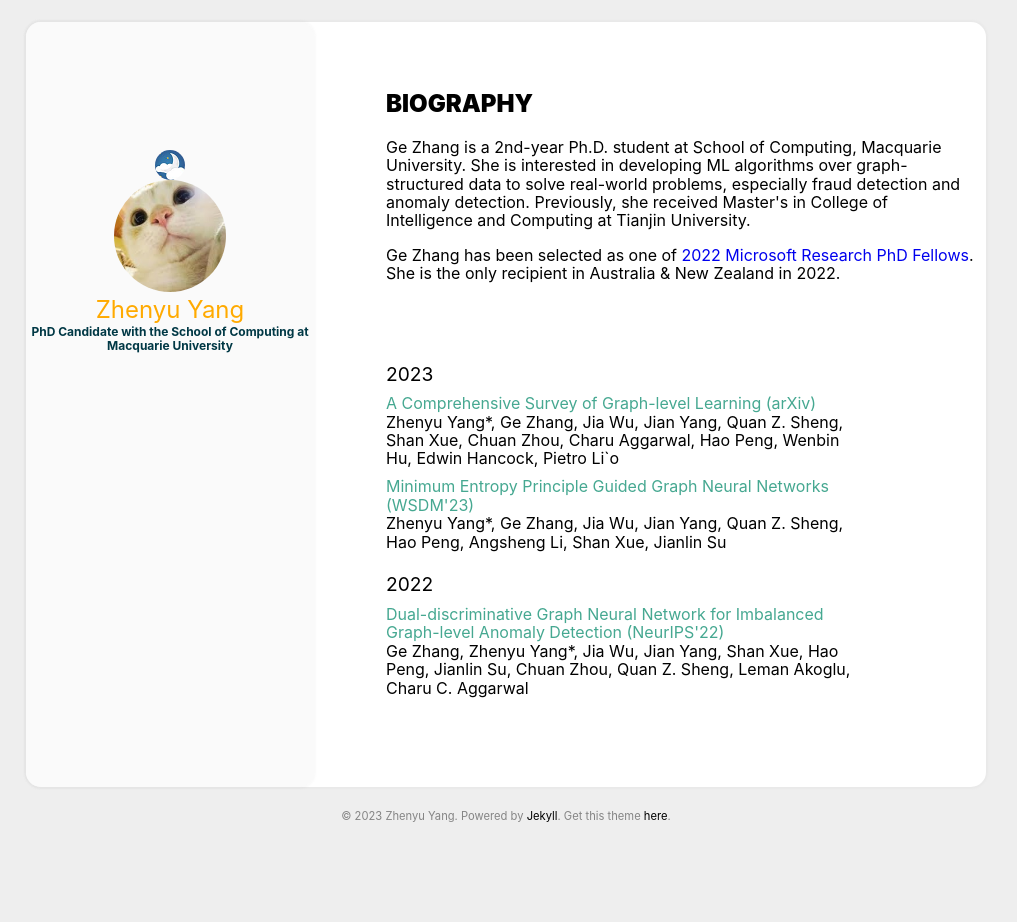
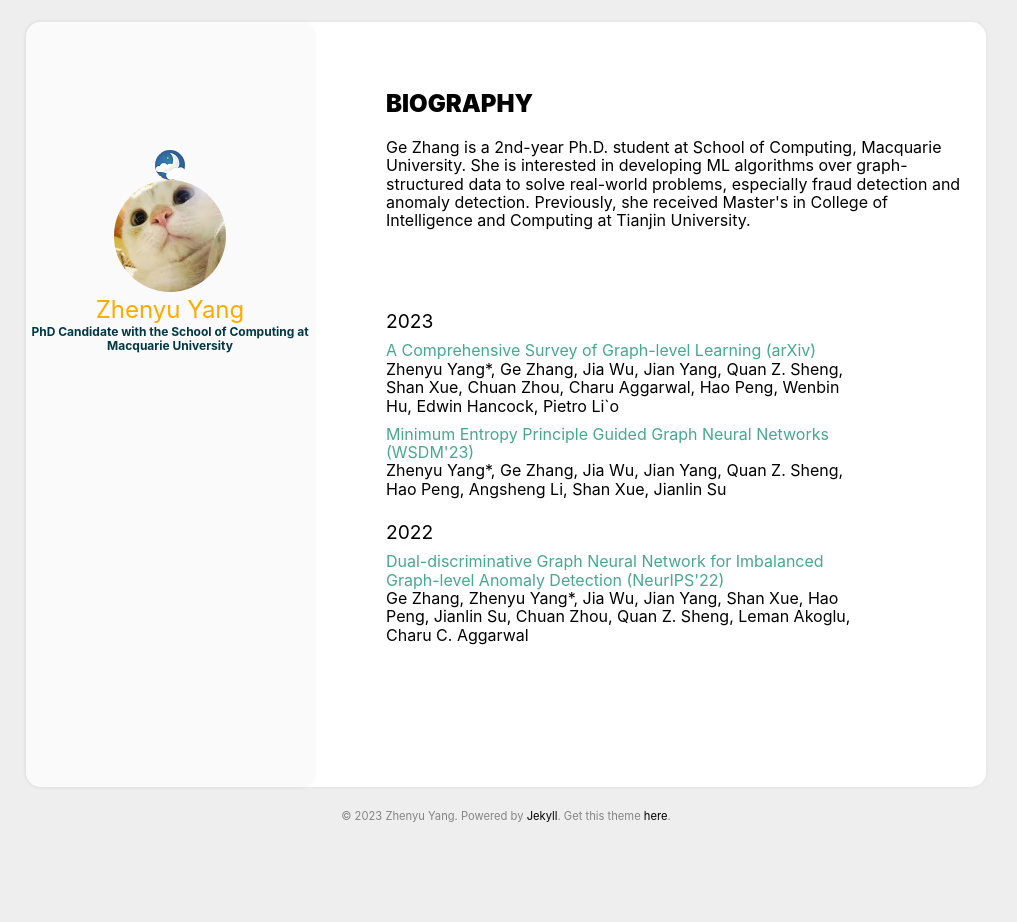
Before and after one commit to ZhenyuYangMQ/ZhenyuYangMQ.github.io, a Jekyll site: the page built from index.html, in a window 1280 px wide. Shown: the whole page, without its empty margins (134-1151 px from the left). Built offline with Jekyll 4.4.1, drawn with Linux system fonts in a browser that asks for light colours.

Commit message:
Update index.html

```diff
--- a/index.html
+++ b/index.html
@@ -5,12 +5,7 @@ layout: page
 <div style="archive_title">
   <h2><b>BIOGRAPHY</b></h2>
   <div style="archive_title">
-    <p>
     Ge Zhang is a 2nd-year Ph.D. student at School of Computing, Macquarie University. She is interested in developing ML algorithms over graph-structured data to solve real-world problems, especially fraud detection and anomaly detection. Previously, she received Master's in College of Intelligence and Computing at Tianjin University.
-    </p>
-    <p>
-      Ge Zhang has been selected as one of <a href="https://www.microsoft.com/en-us/research/academic-program/phd-fellowship/2022-recipients/">2022 Microsoft Research PhD Fellows</a>. She is the only recipient in Australia & New Zealand in 2022.
-    </p>
   </div>
 </div>
 
```
